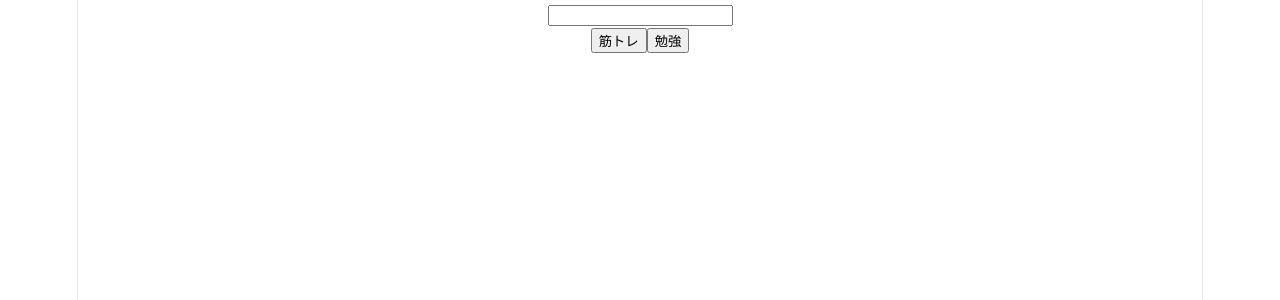
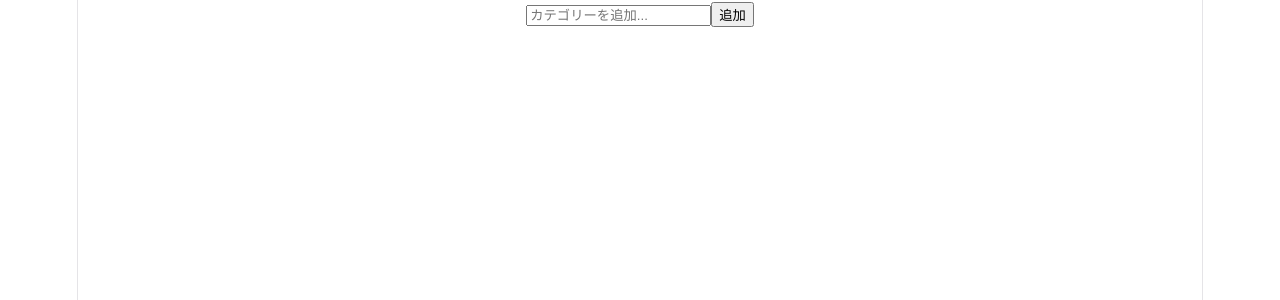
Before and after one commit to bokuchin0126-coder/todo-list-self-react-ts, a React (Vite) app: page / in a window 1280 px wide. Shown: the top 300 px of the page. Built offline with nearby package versions, Linux system fonts and the light colour scheme.

Commit message:
feat: add category creation and filtering for todos

```diff
--- a/src/App.tsx
+++ b/src/App.tsx
@@ -15,10 +15,8 @@ function App() {
   const [editingId, setEditingId] = useState<number | null>(null)
   const [view, setView] = useState<View>("detail")
   const [selectCategoryId, setSelectCategoryId] = useState<number>(1)
-  const categories: Category[] = [
-    { id: 1, name: "筋トレ"},
-    { id: 2, name: "勉強"}
-  ]
+  const [categories, setCategories] = useState<Category[]>([])
+  const [categoryText, setCategoryText] = useState<string>("")
 
   useEffect(() => {
     const saved = localStorage.getItem("todos")
@@ -31,6 +29,12 @@ function App() {
   useEffect(() => {
     localStorage.setItem("todos", JSON.stringify(todos))
   }, [todos])
+
+  const handleAddCategories = () => {
+    if (categoryText.trim() === "") return
+    setCategories((prev) => [...prev, {id: Date.now(), name: categoryText}])
+    setCategoryText("")
+  }
 
   const handleAddTodos = () => {
     if (inputText.trim() === "") return
@@ -88,12 +92,14 @@ function App() {
     <>
       {view === "detail" ?
         <TodoDetailView
-          todos={todos}
           view={view}
           setView={setView}
           selectCategoryId={selectCategoryId}
           categories={categories}
+          categoryText={categoryText}
           setSelectCategoryId={setSelectCategoryId}
+          setCategoryText={setCategoryText}
+          onAddCategories={handleAddCategories}
         />:
         <TodoListView
           todos={todos}
@@ -109,7 +115,7 @@ function App() {
           setEditingId={setEditingId}
           filteredTodo={filteredTodo}
           categorizeFilter={categorizeFilter}
-          handleAddTodos={handleAddTodos}
+          onAddTodos={handleAddTodos}
           onToggle={handleToggle}
           onEdit={handleEditTodos}
           onDelete={handleDeleteTodo}
--- a/src/views/TodoDetailView.tsx
+++ b/src/views/TodoDetailView.tsx
@@ -2,24 +2,33 @@ import type { View, Todo, Category } from '../types'
 import { useState } from 'react'
 
 type Props = {
-  todos: Todo[]
   view: View
   setView: (view: View) => void
   selectCategoryId: number
   categories: Category[]
+  categoryText: string
   setSelectCategoryId: (id: number) => void
+  setCategoryText: (text: string) => void
+  onAddCategories: () => void
 }
 
-function TodoDetailView ({todos, view, setView, selectCategoryId, categories, setSelectCategoryId }: Props) {
+function TodoDetailView ({view, setView, selectCategoryId, categories, categoryText, setSelectCategoryId, setCategoryText,
+  onAddCategories}: Props) {
 
-  const [categoryText, setCategoryText] = useState<string>("")
   return (
     <>
       <div>
         <input
           value={categoryText}
+          placeholder="カテゴリーを追加..."
           onChange={(e) => setCategoryText(e.target.value)}
+          onKeyDown={(e) => {
+            if (e.key === "Enter") {
+              onAddCategories()
+            }
+          }}
         />
+        <button onClick={() => onAddCategories}>追加</button>
       </div>
       <div>
         {categories.map((category) => (
--- a/src/views/TodoListView.tsx
+++ b/src/views/TodoListView.tsx
@@ -15,34 +15,36 @@ type Props = {
   setSearchText: (text: string) => void
   filteredTodo: () => Todo[]
   categorizeFilter: () => Todo[]
-  handleAddTodos: () => void
+  onAddTodos: () => void
   onToggle: (id: number) => void
   onEdit: (id: number, text: string) => void
   onDelete: (id: number) => void
 }
 
 function TodoListView({todos, filter, view, inputText, searchText, editingId, setEditingId, setView, setFilter, setInputText,
-  setSearchText, filteredTodo, categorizeFilter, handleAddTodos, onToggle, onEdit, onDelete}:Props) {
+  setSearchText, filteredTodo, categorizeFilter, onAddTodos, onToggle, onEdit, onDelete}:Props) {
 
   return (
     <>
       <div>
         <input
           value={searchText}
+          placeholder="検索する..."
           onChange={(e) => setSearchText(e.target.value)}
         />
 
         <input
           value={inputText}
+          placeholder="リストを追加する..."
           onChange={(e) => setInputText(e.target.value)}
           onKeyDown={(e) => {
             if (e.key === "Enter") {
-              handleAddTodos()
+              onAddTodos()
             }
           }}
         />
 
-      <button onClick={handleAddTodos}>追加</button>
+      <button onClick={onAddTodos}>追加</button>
 
       <div>
         <button onClick={() => setFilter("all")}>全て</button>
```
